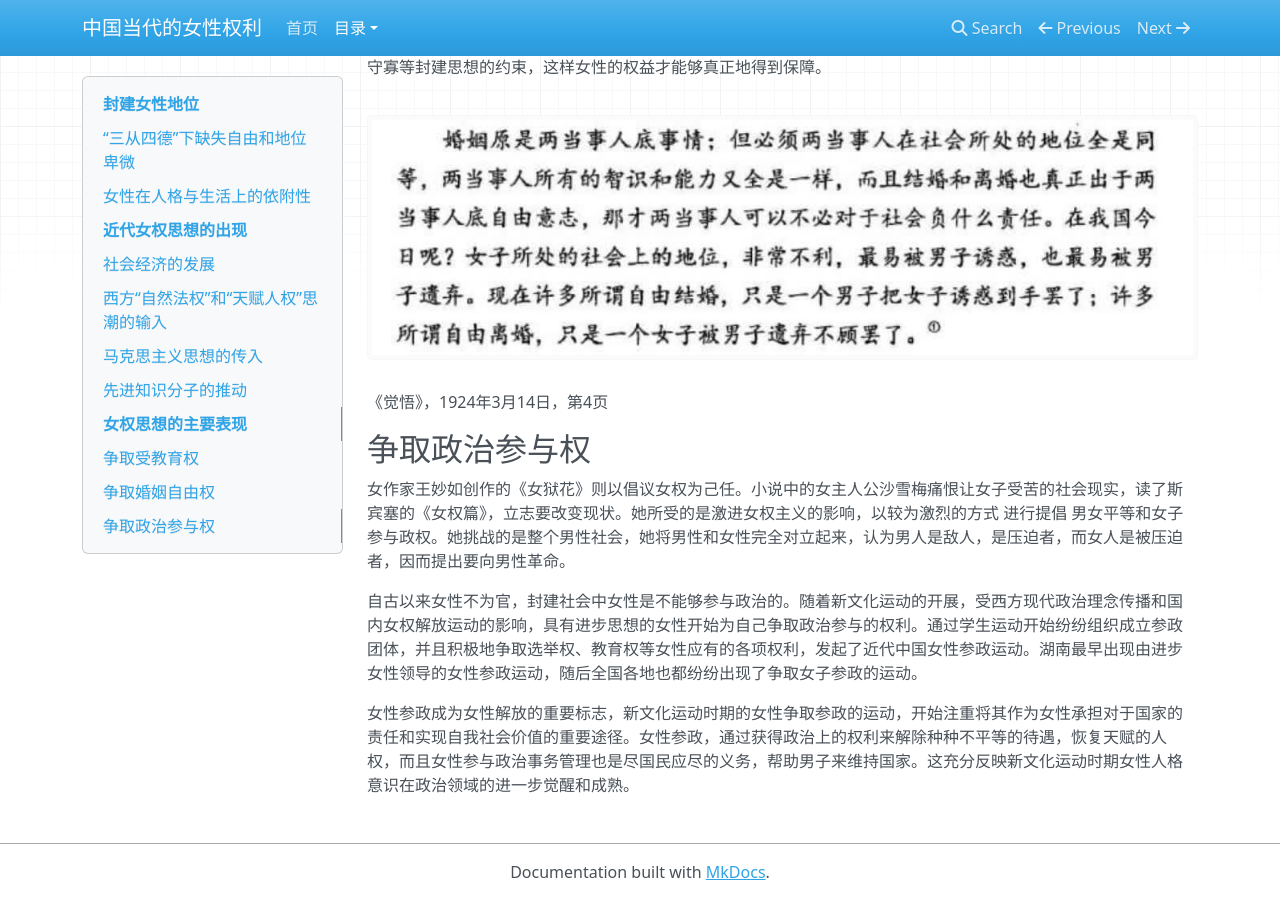
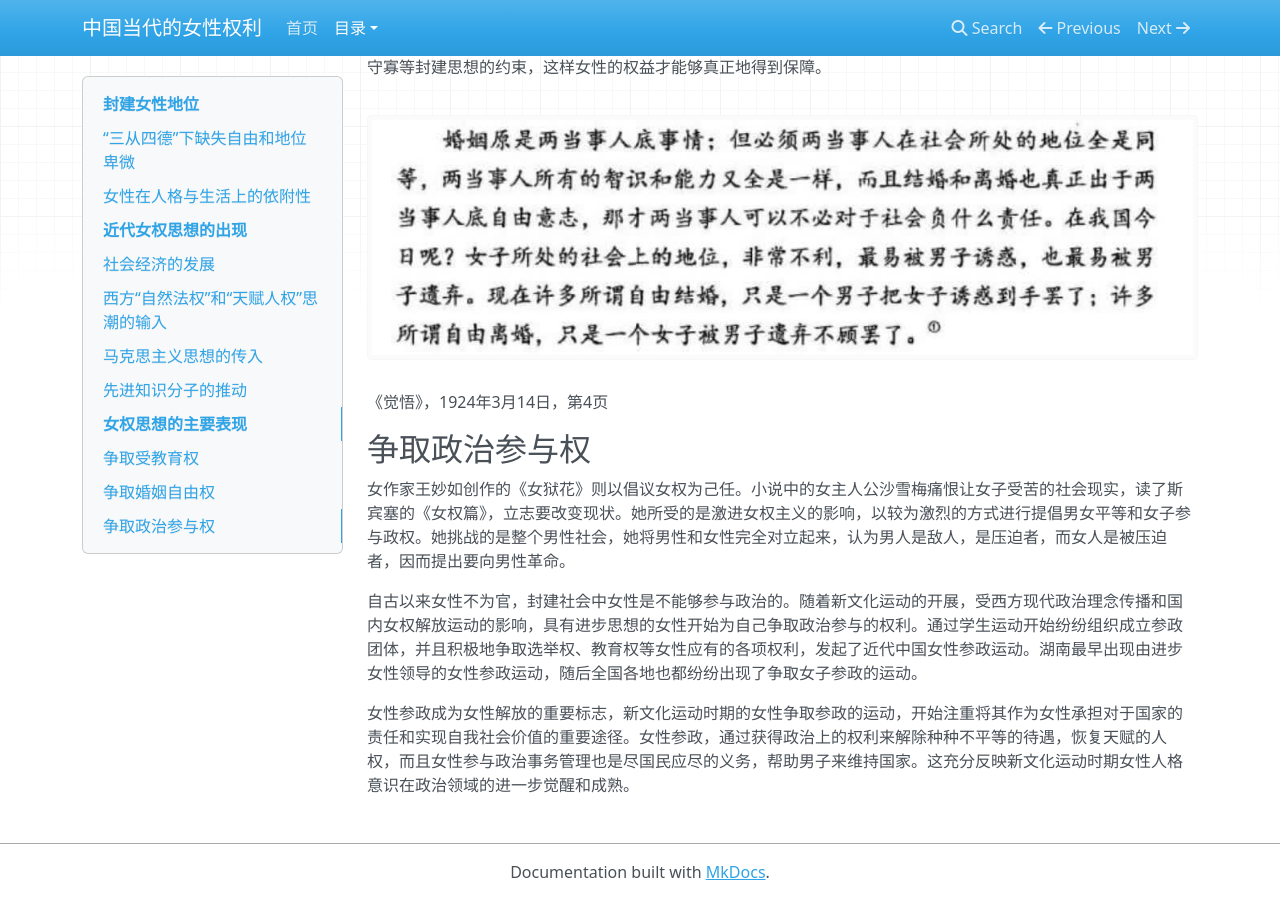
Before and after one commit to WIC-SD/feminist, an MkDocs documentation site: the page built from docs/post/1.md, in a window 1280 px wide and 900 px high, scrolled down 7017 px. Built offline with MkDocs 1.6.1, drawn with Linux system fonts in a browser that asks for light colours; nearby versions of some CDN libraries.

Commit message:
[update] slides

```diff
--- a/docs/post/1.md
+++ b/docs/post/1.md
@@ -105,7 +105,7 @@
 </figure>
 
 ## 争取政治参与权
-女作家王妙如创作的《女狱花》则以倡议女权为己任。小说中的女主人公沙雪梅痛恨让女子受苦的社会现实，读了斯宾塞的《女权篇》，立志要改变现状。她所受的是激进女权主义的影响，以较为激烈的方式 进行提倡 男女平等和女子参与政权。她挑战的是整个男性社会，她将男性和女性完全对立起来，认为男人是敌人，是压迫者，而女人是被压迫者，因而提出要向男性革命。
+女作家王妙如创作的《女狱花》则以倡议女权为己任。小说中的女主人公沙雪梅痛恨让女子受苦的社会现实，读了斯宾塞的《女权篇》，立志要改变现状。她所受的是激进女权主义的影响，以较为激烈的方式进行提倡男女平等和女子参与政权。她挑战的是整个男性社会，她将男性和女性完全对立起来，认为男人是敌人，是压迫者，而女人是被压迫者，因而提出要向男性革命。
 
 自古以来女性不为官，封建社会中女性是不能够参与政治的。随着新文化运动的开展，受西方现代政治理念传播和国内女权解放运动的影响，具有进步思想的女性开始为自己争取政治参与的权利。通过学生运动开始纷纷组织成立参政团体，并且积极地争取选举权、教育权等女性应有的各项权利，发起了近代中国女性参政运动。湖南最早出现由进步女性领导的女性参政运动，随后全国各地也都纷纷出现了争取女子参政的运动。
 
```
Also changed, not shown: 7 other files.
